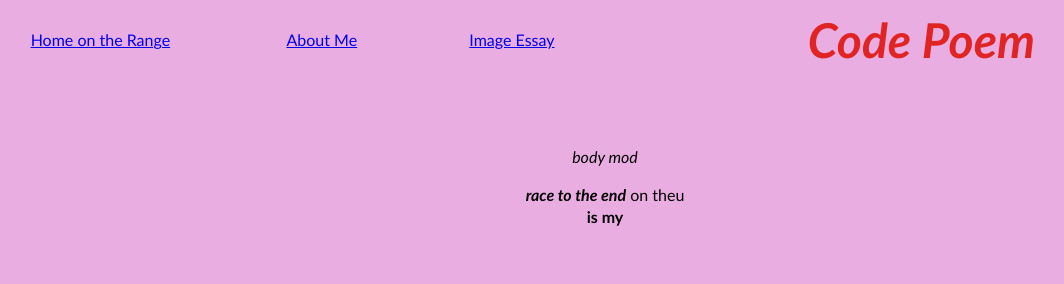
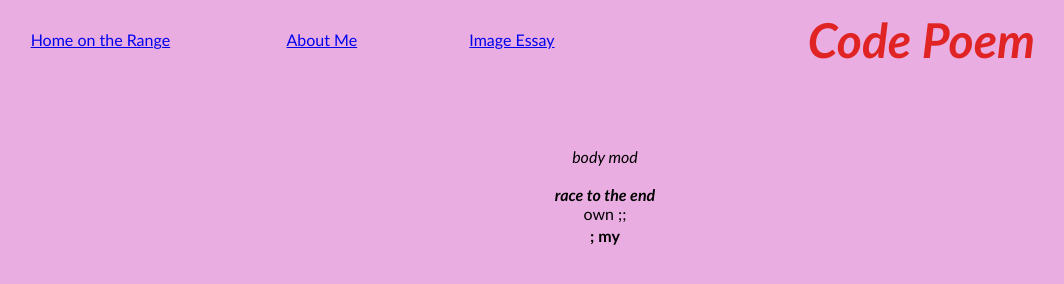
Before and after one commit to wdya/L235F16, a plain HTML site: page HTML/CodePoem.html in a window 1280 px wide. Shown: the whole page, without its empty margins (35-1099 px from the left). Drawn offline with Linux system fonts and the light colour scheme.

Commit message:
Update CodePoem.html

```diff
--- a/HTML/CodePoem.html
+++ b/HTML/CodePoem.html
@@ -58,7 +58,7 @@
 		<em>body <!--the--> mod</em>
 		<br><br>
 		<em><b>race to the end</b></em>
-		on the<table><tr>u<th>is my</th></table>
+		<br>own <table>;<tr><!--u--><th>; my</th>;</table>
 	</center></font>
   </body>
 </html>
```
